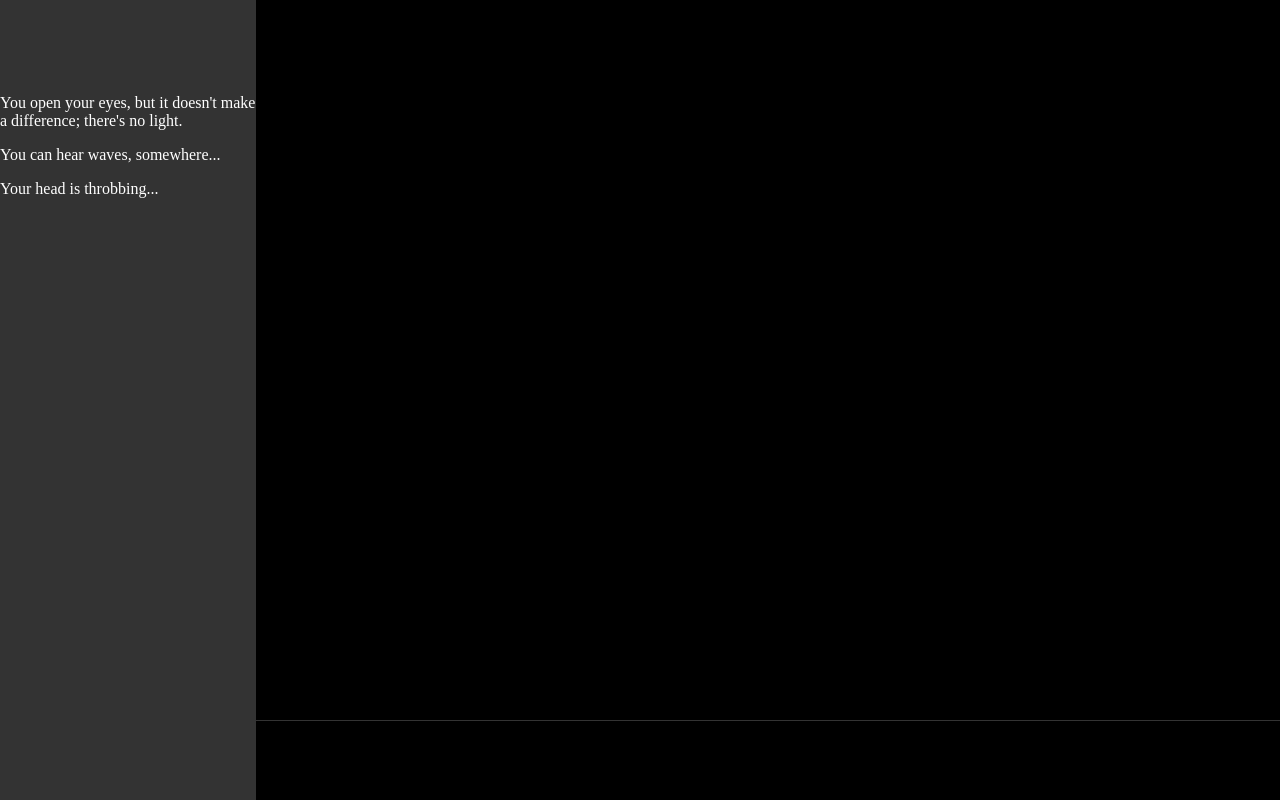
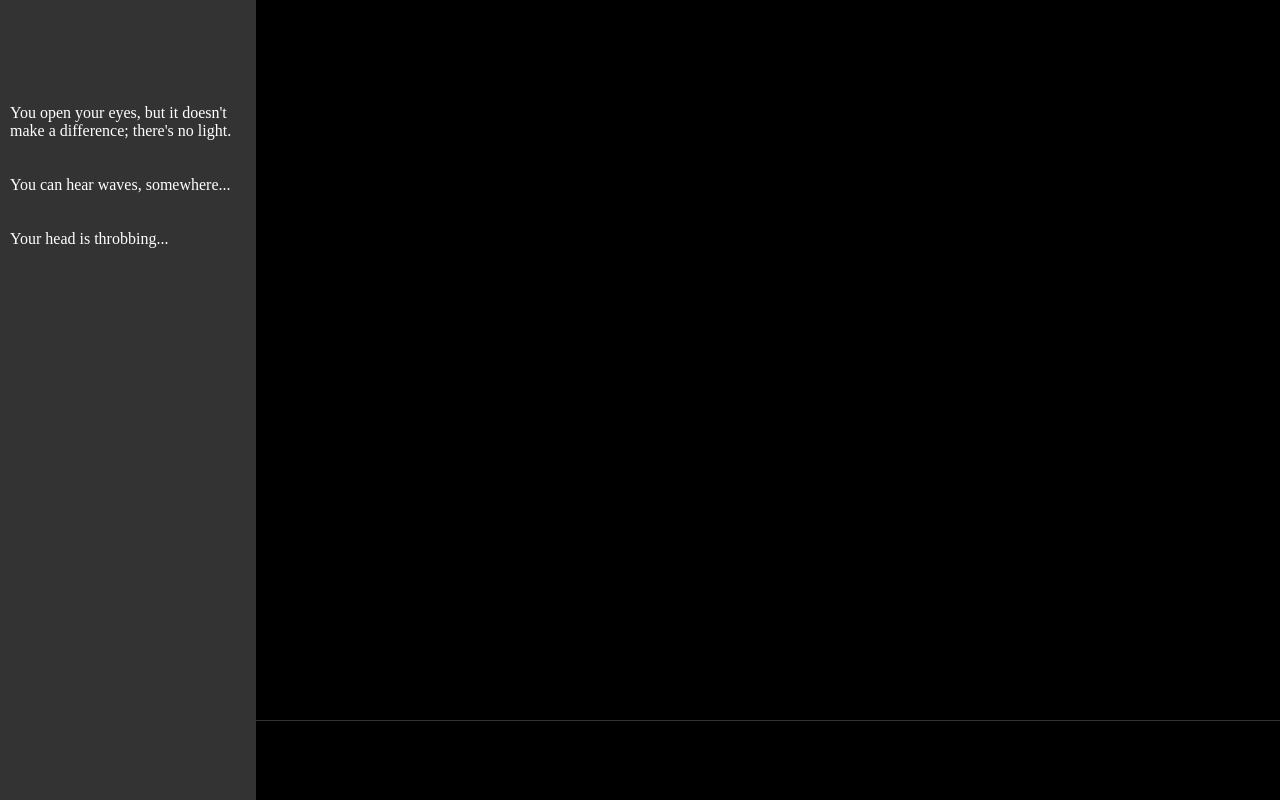
Before and after one commit to StruanDW/tradewinds, a plain HTML site: page index.html in a window 1280 px wide. Drawn offline with Linux system fonts and the light colour scheme.

Commit message:
Add padding to dialogue

```diff
--- a/global.css
+++ b/global.css
@@ -97,8 +97,9 @@ body {
 }
 
 .dialogue {
--webkit-animation: dialogueFadeIn 1s ease;
-animation: dialogueFadeIn 1s ease;
+    -webkit-animation: dialogueFadeIn 1s ease;
+    animation: dialogueFadeIn 1s ease;
+    padding: 10;
 }
 
 @keyframes dialogueFadeIn{
```
